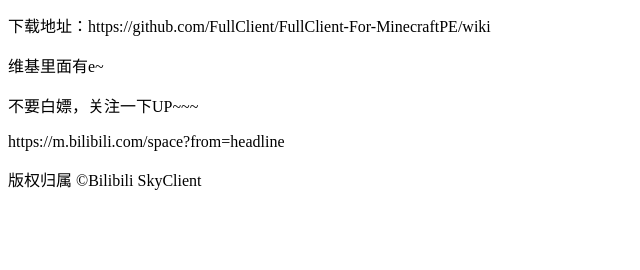
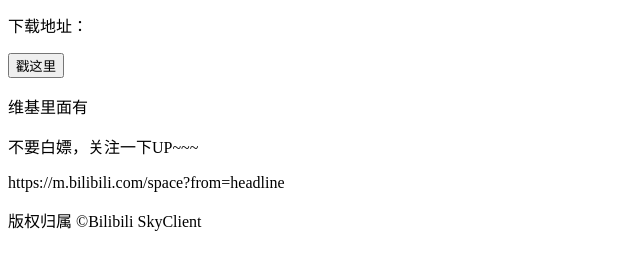
Before and after one commit to FullClient/FullClient.github.io, a plain HTML site: page index.html in a window 1280 px wide. Shown: the part 314-584 px from the top of the page, without its empty margins (0-640 px from the left). Drawn offline with Linux system fonts and the light colour scheme.

Commit message:
Update index.html
Signed-off-by: FullClient <119571478+FullClient@users.noreply.github.com>

```diff
--- a/index.html
+++ b/index.html
@@ -11,9 +11,13 @@ oncopy=”return false;” ncut=”return false;”
    <body>
 <p>FullClient<p>
 <img width="30%" src="/icon/1.png" />
-<p>下载地址：https://github.com/FullClient/FullClient-For-MinecraftPE/wiki<p>
+<p>下载地址：<p>
 
-<p>维基里面有e~<p>
+<a href="https://github.com/FullClient/FullClient-For-MinecraftPE/wiki">
+<button>戳这里</button>
+</a>
+
+<p>维基里面有<p>
 
 <p>不要白嫖，关注一下UP~~~<p>
 
```
